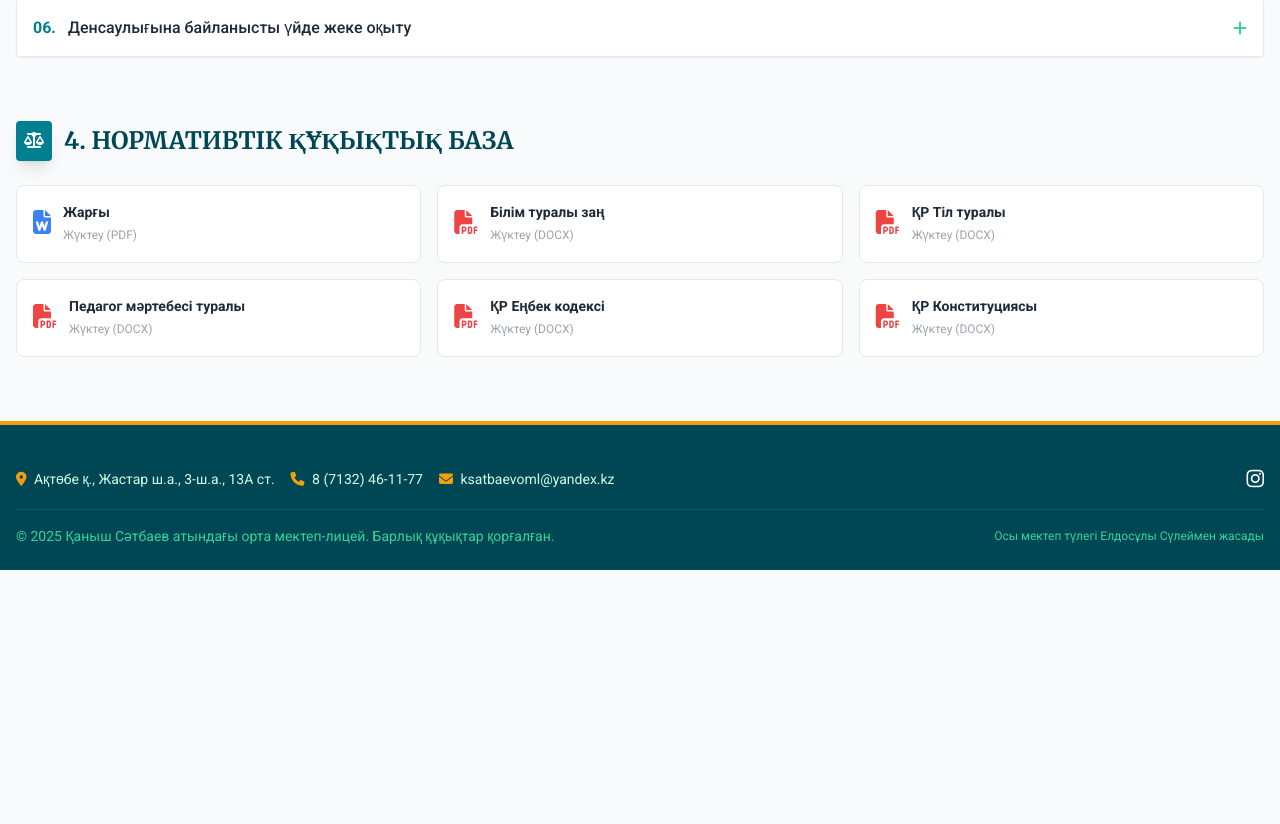
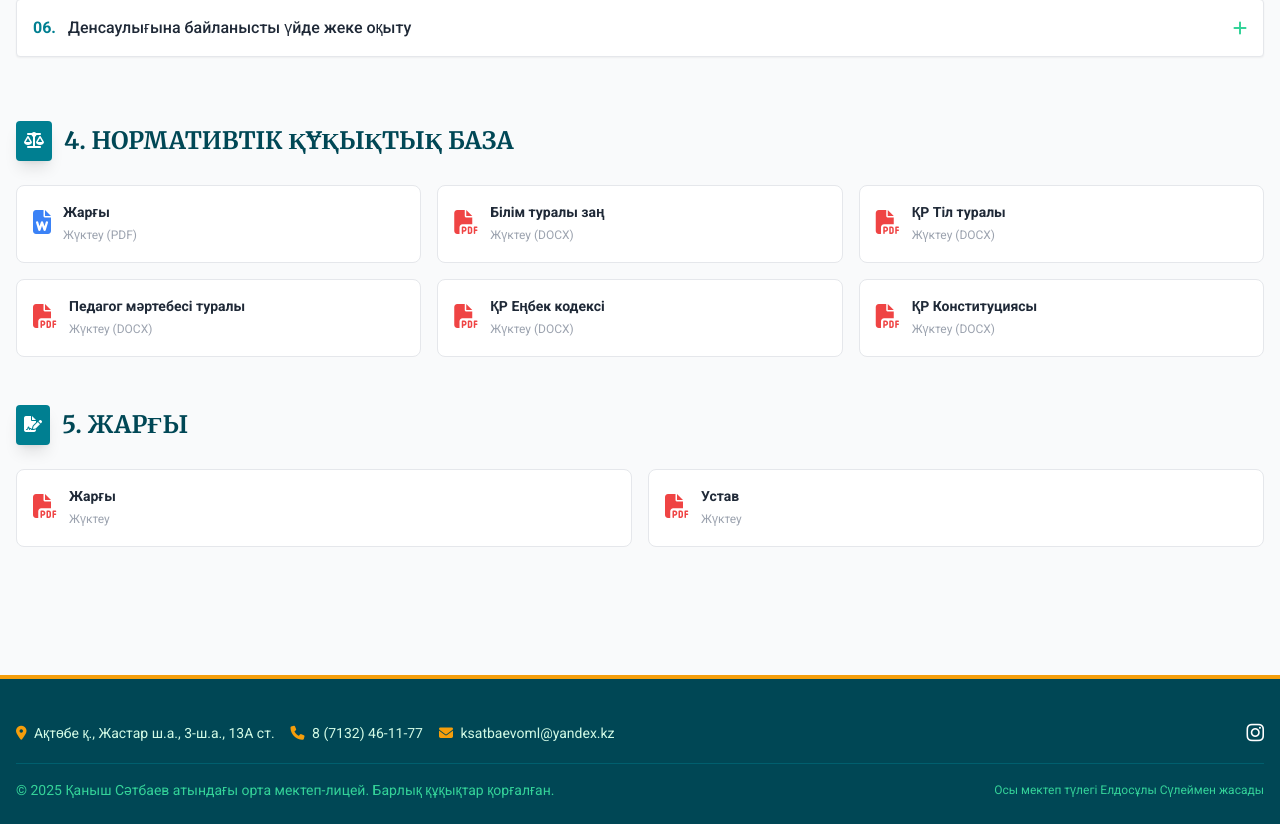
Before and after one commit to Suleimen05/stbv-school, a plain HTML site: page admin.html in a window 1280 px wide. Shown: the part 1368-2192 px from the top of the page. Before the commit the page ends 1938 px from the top, so only its background shows below. Drawn offline with nearby package versions, Linux system fonts and the light colour scheme.

Commit message:
Add 5. Zhargy section to admin page

```diff
--- a/admin.html
+++ b/admin.html
@@ -412,6 +412,37 @@
                 </div>
         </section>
 
+        <section class="mt-12 mb-16">
+            <div class="flex items-center mb-6">
+                <div class="bg-emerald-600 text-white p-2 rounded mr-3 shadow-lg"><i class="fas fa-file-signature"></i></div>
+                <h2 class="font-serif font-bold text-2xl text-emerald-900 uppercase">5. Жарғы</h2>
+            </div>
+
+            <div class="grid grid-cols-1 sm:grid-cols-2 gap-4">
+
+                <a id="zhargy-link-1" href="https://pub-39a28f27a0f9433d82dd113973c76079.r2.dev/doc/admin/жарғы/Жарғы.pdf" class="group block bg-white p-4 rounded-lg border border-gray-200 hover:border-emerald-500 hover:shadow-md transition">
+                    <div class="flex items-start">
+                        <i class="fas fa-file-pdf text-red-500 text-2xl mt-1 mr-3"></i>
+                        <div>
+                            <h4 class="font-bold text-gray-800 text-sm group-hover:text-emerald-700 transition">Жарғы</h4>
+                            <span class="text-xs text-gray-400">Жүктеу</span>
+                        </div>
+                    </div>
+                </a>
+
+                <a id="zhargy-link-2" href="https://pub-39a28f27a0f9433d82dd113973c76079.r2.dev/doc/admin/жарғы/Устав.pdf" class="group block bg-white p-4 rounded-lg border border-gray-200 hover:border-emerald-500 hover:shadow-md transition">
+                    <div class="flex items-start">
+                        <i class="fas fa-file-pdf text-red-500 text-2xl mt-1 mr-3"></i>
+                        <div>
+                            <h4 class="font-bold text-gray-800 text-sm group-hover:text-emerald-700 transition">Устав</h4>
+                            <span class="text-xs text-gray-400">Жүктеу</span>
+                        </div>
+                    </div>
+                </a>
+
+            </div>
+        </section>
+
     </main>
 
     <footer class="bg-emerald-900 text-white pt-10 pb-6 border-t-4 border-gold-500">
```
